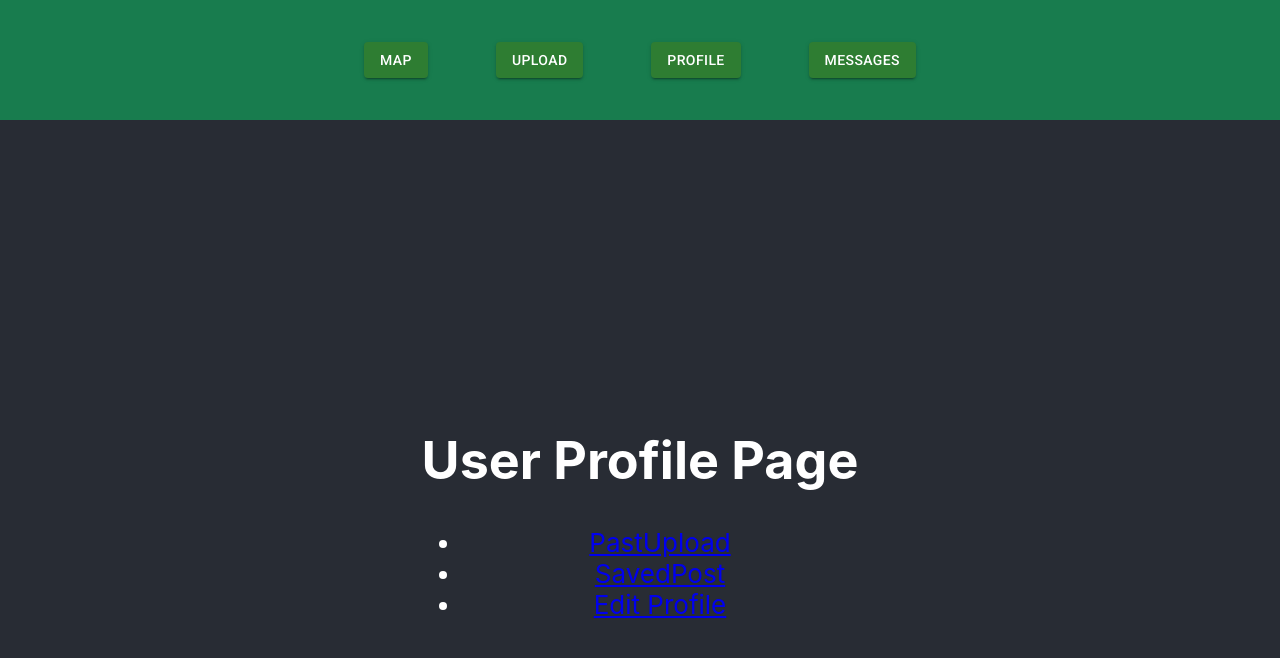
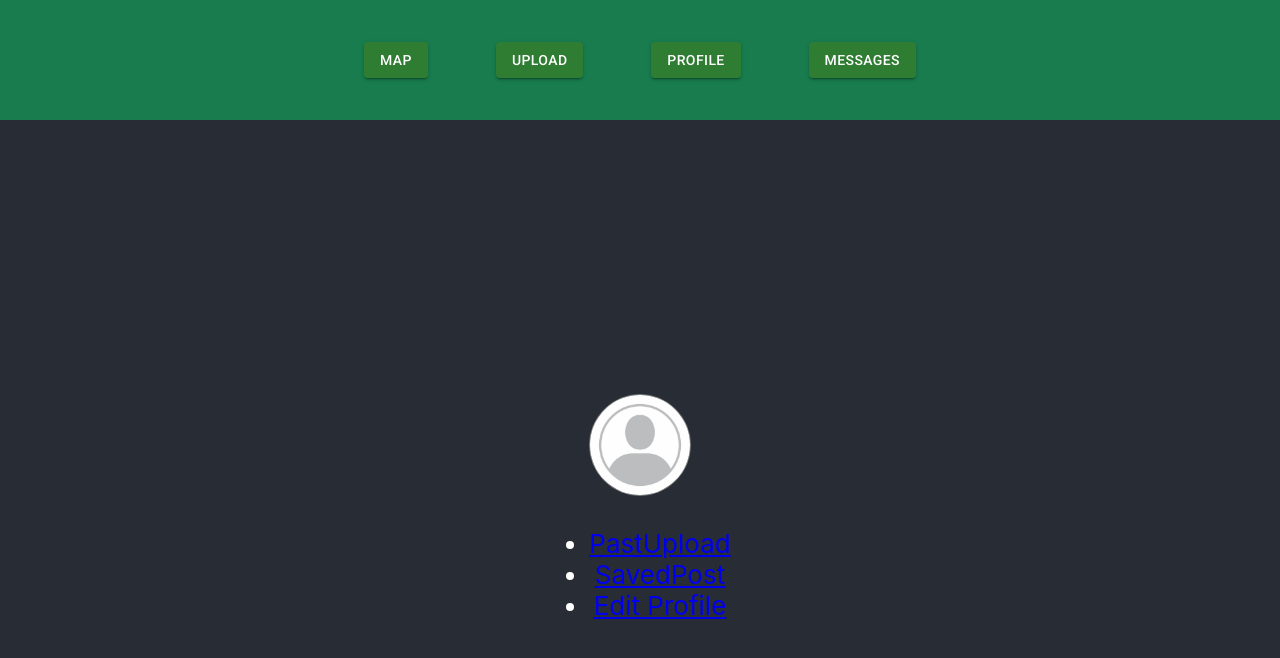
Before and after one commit to sachiniyer/resow, a React (Create React App) app in the folder front-end/: page /UserProfile in a window 1280 px wide. Shown: the top 658 px of the page. Built offline with nearby package versions, Linux system fonts and the light colour scheme.

Commit message:
added user profile picture

```diff
--- a/front-end/src/pages/UserProfile.css
+++ b/front-end/src/pages/UserProfile.css
@@ -0,0 +1,11 @@
+.Image{
+    object-position: center top;
+}
+
+.ProfilePicture{
+    width: 100px;
+    height: 100px;
+    border-radius: 50%;
+    object-fit: fill;
+    border: 1px solid grey;
+}
--- a/front-end/src/pages/UserProfile.js
+++ b/front-end/src/pages/UserProfile.js
@@ -1,17 +1,37 @@
 import { Link } from "react-router-dom";
+import './UserProfile.css';
+import userimage from "./images/profilepic.jpeg"
+
+
+/*function UserImage(props){
+  return(
+    <div>
+      <img className = "UserImage" src="./images/profilepic.jpeg" alt={props.alt} height = "100px" width = "100px"/>
+    </div>
+  )
+}*/
 
 
 function UserProfile() {
   return (
-    <div className="UserProfile">
-      <h1> User Profile Page </h1>
-      <ul>
-        <li> <Link to ="/PastUpload"> PastUpload </Link> </li>
-        <li> <Link to ="/UserProfile/SavedPost"> SavedPost </Link> </li>
-        <li> <Link to ="/UserProfile/EditProfile"> Edit Profile </Link> </li>
-      </ul>
-    </div>
-  );
+    <>
+      <div className="UserProfile">
+
+        <div className="Image">
+          <img className="ProfilePicture" src = {userimage} alt = "userimage"/>
+        </div>
+
+        <ul>
+          <li> <Link to="/PastUpload"> PastUpload </Link> </li>
+          <li> <Link to="/UserProfile/SavedPost"> SavedPost </Link> </li>
+          <li> <Link to="/UserProfile/EditProfile"> Edit Profile </Link> </li>
+        </ul>
+      </div>
+
+      </>
+
+
+      );
 }
 
 export default UserProfile;
--- a/package.json
+++ b/package.json
@@ -1,5 +1,8 @@
 {
   "dependencies": {
+    "@emotion/react": "^11.10.4",
+    "@emotion/styled": "^11.10.4",
+    "@mui/material": "^5.10.9",
     "react-router-dom": "^6.4.2"
   }
 }
```
Also changed, not shown: front-end/src/pages/images/profilepic.jpeg (added), 1 other file (tests, documents, lock files or other folders).
